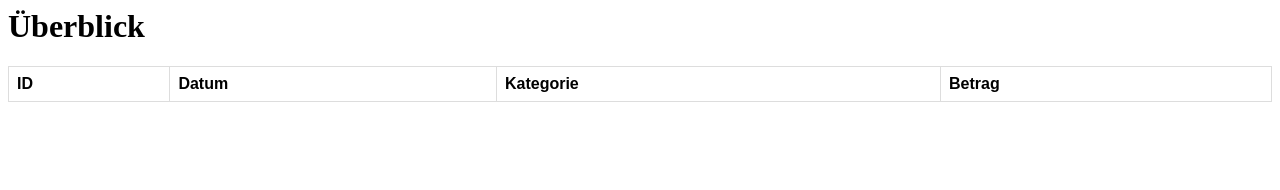
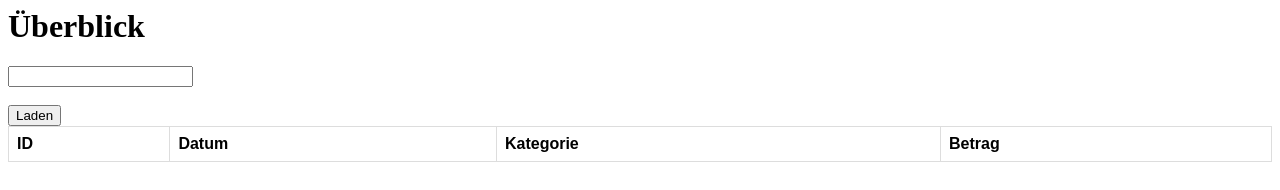
Before and after one commit to Sschweder98/FinancialAppFrontAlternate, a website: page page.html in a window 1280 px wide. Drawn offline with Linux system fonts and the light colour scheme; no server answers.

Commit message:
dynamic search from api

```diff
--- a/page.html
+++ b/page.html
@@ -21,7 +21,8 @@
 </head>
 <body>
     <h1>Überblick</h1>
-
+    <input type="text" id="datum" name="datum"><br><br>
+    <button onclick="loadData()">Laden</button>
     <table id="t1">
         <tr>
             <th>ID</th>
@@ -33,8 +34,11 @@
 </body>
 <script>
     async function loadData() {
-        const response = await fetch('/api?datum=2022-07');
-        const rows = await response.json();
+        var date = document.getElementById("datum").value;
+        var url = "/api?datum=" + date;
+        var response = await fetch(url);
+        var rows = await response.json();
+        document.getElementById("t1").innerHTML = '';
         for (let i = 0; i < rows.length; i++) {
             document.getElementById("t1").innerHTML += '<tr><td>' + rows[i]["uniqe_key"] + '</td><td>' +
                 rows[i]["date"] + '</td><td>' +
@@ -42,7 +46,6 @@
                 rows[i]["value"] + '</td></tr>';
         }
     }
-    loadData();
 </script>
 
 </html>
```
